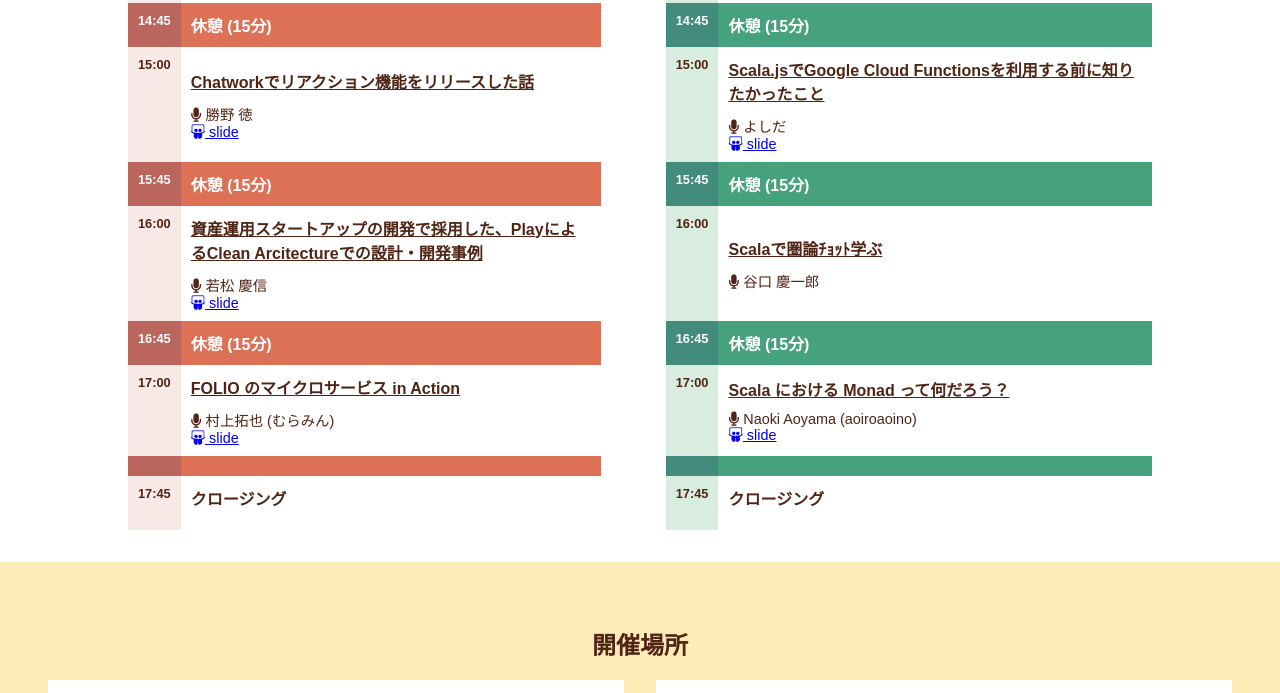
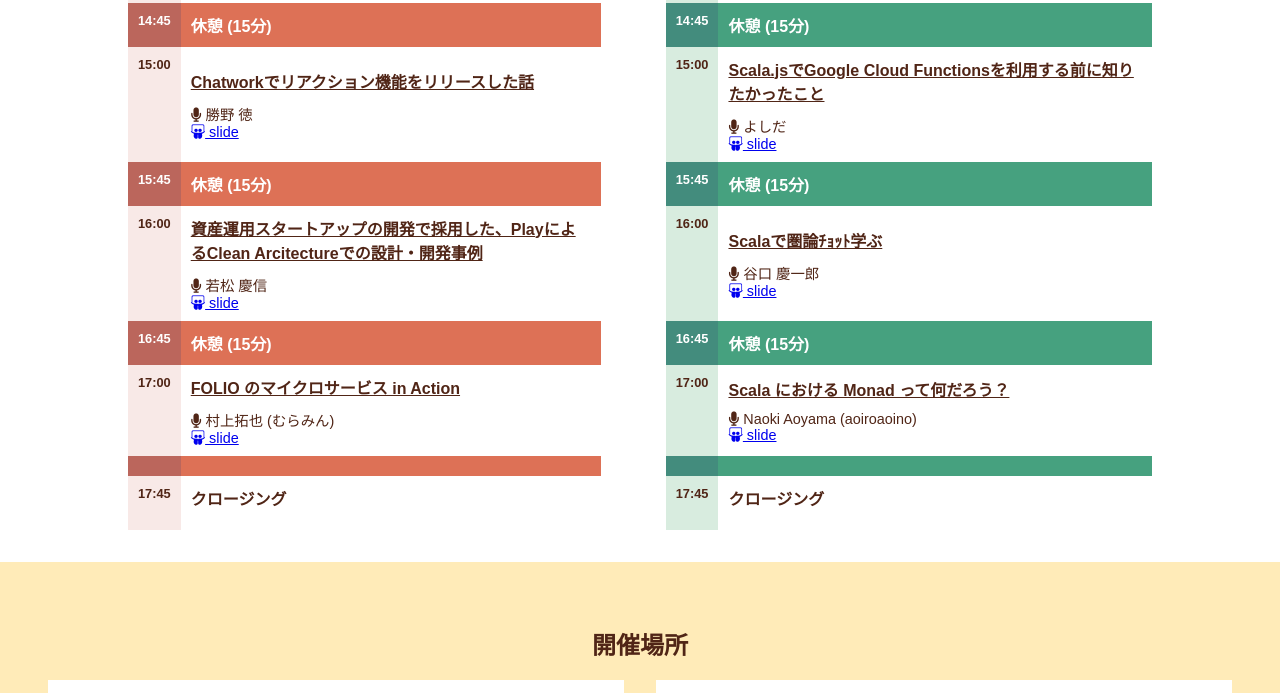
Before and after one commit to scala-kansai/scala-kansai-2019, a website: page index.html in a window 1280 px wide. Shown: the part 2094-2787 px from the top of the page. Drawn offline with Linux system fonts and the light colour scheme.

Commit message:
スライド追加した

```diff
--- a/index.html
+++ b/index.html
@@ -191,6 +191,7 @@
                   <div>
                     <h5><a href="./sessions.html#%E8%B0%B7%E5%8F%A3%20%E6%85%B6%E4%B8%80%E9%83%8E">Scalaで圏論ﾁｮｯﾄ学ぶ</a></h5>
                     <p><i class="fas fa-microphone"></i> 谷口 慶一郎</p>
+                    <p><a href="https://speakerdeck.com/tanitk/scaladequan-lun-tiyotutoxue-bu" target="_blank"><i class="fab fa-slideshare"></i> slide</a></p>
                   </div>
                 </td>
               </tr>
```
Also changed, not shown: sessions.html (+1 -0 lines).
